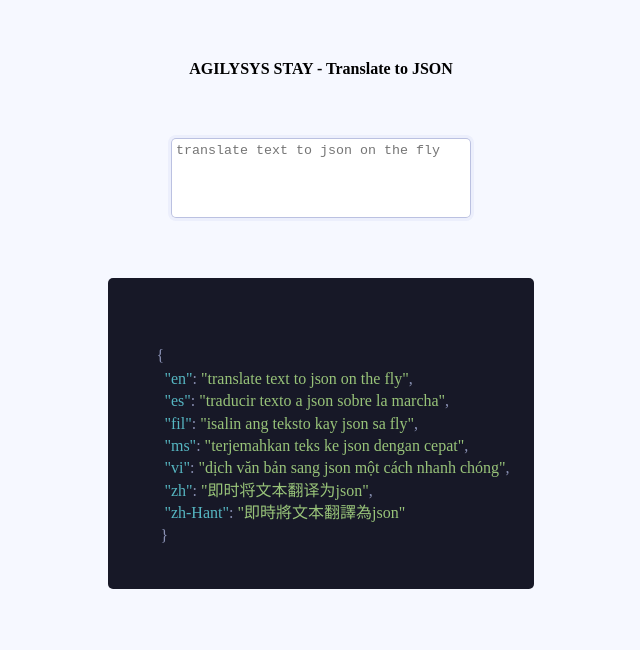
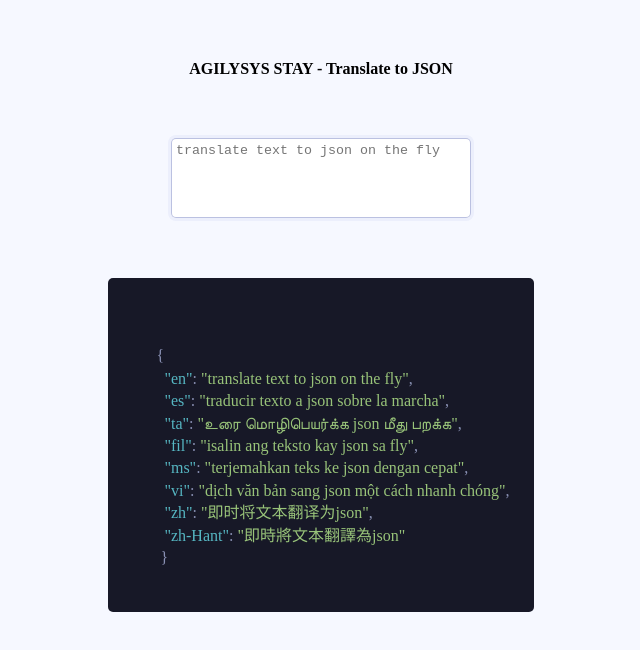
Before and after one commit to agilysys-rgstay/rgstay-translate, a website built with webpack: page client/src/index.html in a window 1280 px wide. Shown: the whole page, without its empty margins (319-959 px from the left). Built offline with nearby package versions, Linux system fonts and the light colour scheme.

Commit message:
Update index.html

```diff
--- a/client/src/index.html
+++ b/client/src/index.html
@@ -16,6 +16,7 @@
       {
         "en": "translate text to json on the fly",
         "es": "traducir texto a json sobre la marcha",
+        "ta": "உரை மொழிபெயர்க்க json மீது பறக்க",
         "fil": "isalin ang teksto kay json sa fly",
         "ms": "terjemahkan teks ke json dengan cepat",
         "vi": "dịch văn bản sang json một cách nhanh chóng",
```
